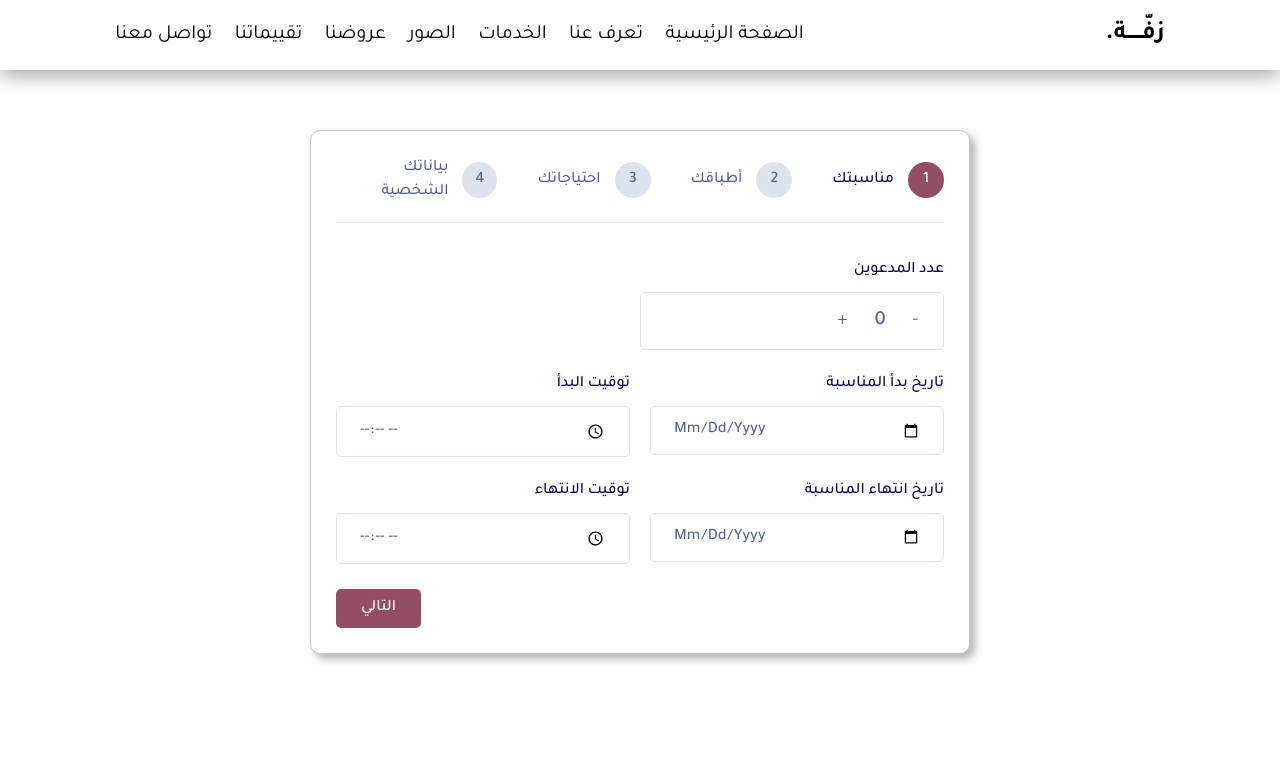
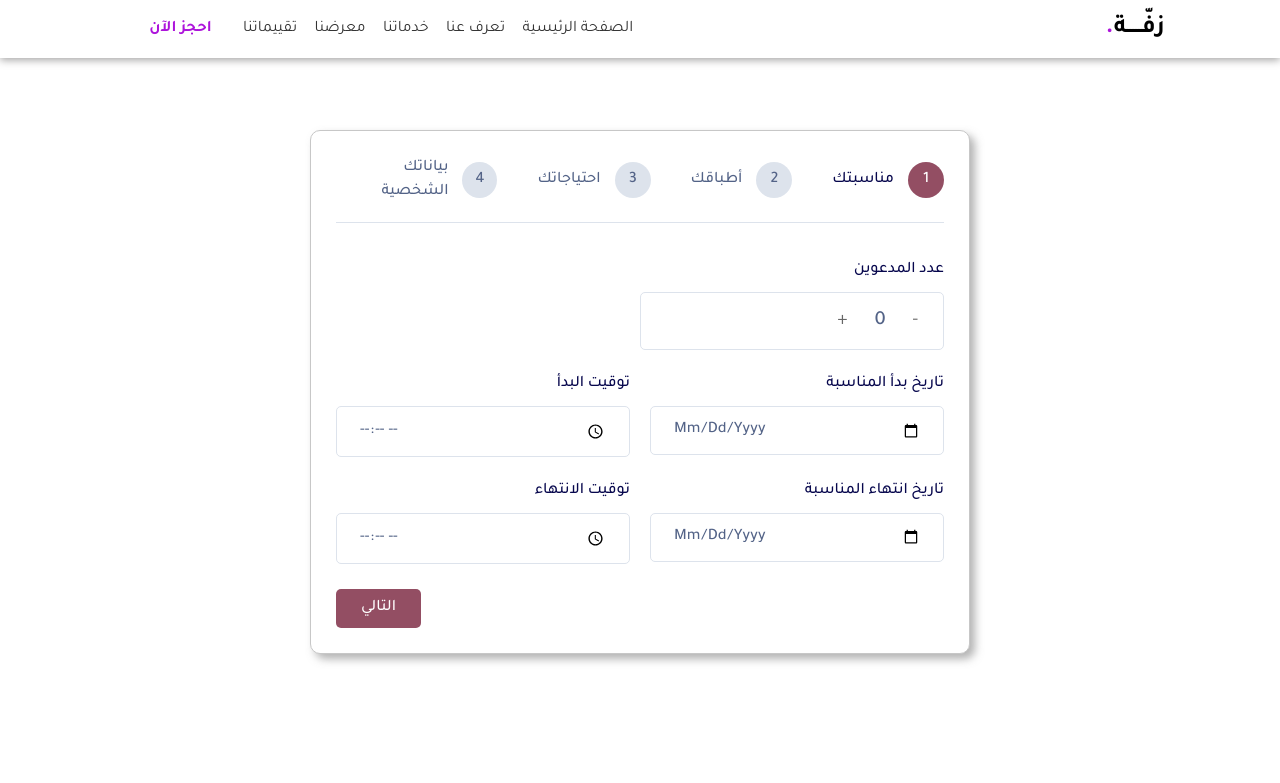
Before and after one commit to AminaMekideche/Zaffa, a PHP site: page /form.php in a window 1280 px wide. Shown: the top 783 px of the page. Run offline with PHP 8.4, Linux system fonts and the light colour scheme; some libraries are stand-ins or nearby versions; some web fonts are replaced.

Commit message:
`Updated CSS styles and HTML structure in form.php and index.css files`

```diff
--- a/css/form.css
+++ b/css/form.css
@@ -1,4 +1,8 @@
 @import url(https://fonts.googleapis.com/earlyaccess/lateef.css);
+
+:root {
+    --main-color: #ad14db;
+}
 
 * {
   font-family: "Tajawal", sans-serif;
@@ -12,8 +16,6 @@
     transition: .2s linear;
 }
 
-
-
 html {
   font-size: 62.5%;
   overflow: hidden;
@@ -22,15 +24,14 @@ html {
   overflow-y: auto;
 }
 
-
 body {
-  font-family: "Tajawal", sans-serif;
+  background: #fff;
+  overflow-y: auto;
 }
 
 html::-webkit-scrollbar{
   width: 1rem;
 }
-
 
 html::-webkit-scrollbar-track {
   background: #eee;
@@ -51,10 +52,11 @@ section{
 
 .heading{
   text-align: center;
-  padding-bottom: 2rem;
+  padding-top: 2.2rem;
+  padding-bottom: 1rem;
   color: #000;
   text-transform: uppercase;
-  font-size: 4rem;
+  font-size: 3.5rem;
 }
 .heading span{
   color: var(--main-color);
@@ -66,7 +68,7 @@ section{
   padding: .8rem 3rem;
   font-size: 1.7rem;
   border-radius: .5rem;
-  background: #CEA2AB;
+  background: #ad14db;
   color: #fff;
   cursor: pointer;
   font-weight: 600;
@@ -74,7 +76,6 @@ section{
 .btn:hover{
   background: var(--main-color);
 }
-
 
 .header {
   position: fixed;
@@ -86,10 +87,9 @@ section{
   display: flex;
   align-items: center;
   justify-content: space-between;
-  padding: 2rem 9%;
-    box-shadow: 0 .5rem 2rem rgb(163, 162, 162);
+  padding: 1.4rem 9%;
+  box-shadow: 0 .2rem .8rem rgb(163, 162, 162);
 }
-
 
 .header .logo {
   font-weight: bolder;
@@ -101,15 +101,29 @@ section{
   color: var(--main-color);
 }
 
-.header .navbar a {
-  font-size: 2rem;
-  color: #000;
-  margin-right: 2rem;
-
+.navbar .nav-link {
+    margin-left: 1.5rem;
+    font-size: 1.6rem;
+    color: #333;
+    text-decoration: none;
+    transition: color 0.3s ease;
 }
 
-.header .navbar a:hover {
+.navbar .nav-link.active,
+.navbar .nav-link:hover {
     color: var(--main-color);
+    font-weight: bold;
+}
+
+.navbar .btn-book {
+  margin-left: 2rem;
+  padding: 0.6rem 1.4rem;
+  color: var(--main-color);
+  font-size: 1.6rem;
+  border-radius: 25px;
+  text-decoration: none;
+  font-weight: bold;
+
 }
 
 #menu-bars {
@@ -131,17 +145,6 @@ section{
       padding: 2rem;
   }
 }
-
-
-
-
-
-
-
-
-
-
-
 
 .formbold-main-wrapper {
   display: flex;
--- a/css/index.css
+++ b/css/index.css
@@ -91,7 +91,6 @@ section{
     box-shadow: 0 .2rem .8rem rgb(163, 162, 162);
 }
 
-
 .header .logo {
     font-weight: bolder;
     color: #000;
@@ -104,7 +103,7 @@ section{
 
 .navbar .nav-link {
     margin-left: 1.5rem;
-    font-size: 1.7rem;
+    font-size: 1.6rem;
     color: #333;
     text-decoration: none;
     transition: color 0.3s ease;
@@ -152,7 +151,6 @@ text-decoration: none;
         padding: 2rem;
     }
 }
-
 
 .home .content{
     text-align: center;
--- a/form.php
+++ b/form.php
@@ -8,25 +8,24 @@
     <link rel="preconnect" href="https://fonts.gstatic.com" crossorigin>
     <link href="https://fonts.googleapis.com/css2?family=IBM+Plex+Sans+Arabic:wght@300;400;500&family=Tajawal:wght@400;500;700&display=swap" rel="stylesheet">
     <link rel="stylesheet" href="css/form.css">
-    <title>زفّة.| طلب السعر مجا</title>
+    <title>زفّة. | احجز الآن</title>
+    <link rel="stylesheet" href="https://cdnjs.cloudflare.com/ajax/libs/font-awesome/6.5.2/css/all.min.css" />
+    <link rel="icon" type="image/png" href="img/logo.png">
+    <link rel="stylesheet" href="https://cdn.jsdelivr.net/npm/swiper@11/swiper-bundle.min.css"/>
 </head>
 <body dir="rtl">
-
-<header class="header">
+ <header class="header">
         <a href="#" class="logo">زفّـــــة<span>.</span></a>
         <nav class="navbar">
-            <a href="index.php#home" class="act">الصفحة الرئيسية</a>
-            <a href="index.php#about">تعرف عنا</a>
-            <a href="index.php#service">الخدمات</a>
-            <a href="index.php#gallery">الصور</a>
-            <a href="index.php#price">عروضنا</a>
-            <a href="index.php#review">تقييماتنا</a>
-            <a href="index.php#contact">تواصل معنا</a>
+            <a href="index.php##home" class="nav-link">الصفحة الرئيسية</a>
+            <a href="index.php#about" class="nav-link">تعرف عنا</a>
+            <a href="index.php#service" class="nav-link">خدماتنا</a>
+            <a href="index.php#gallery" class="nav-link">معرضنا</a>
+            <a href="index.php#review" class="nav-link">تقييماتنا</a>
+            <a href="form.php" class="btn-book">احجز الآن</a>
         </nav>
         <div id="menu-bars" class="fas fa-bars"></div>
     </header>
-
-
 
     <div class="formbold-main-wrapper">
         <div class="formbold-form-wrapper">
```
Lines whose indentation alone changed are shown as unchanged.
